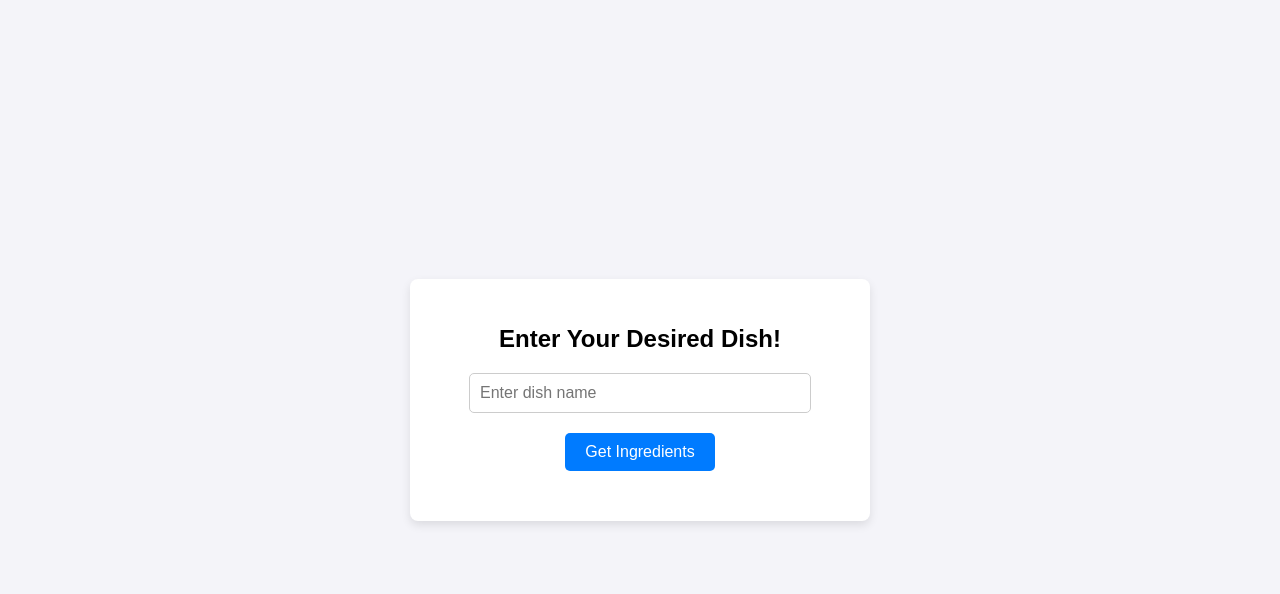
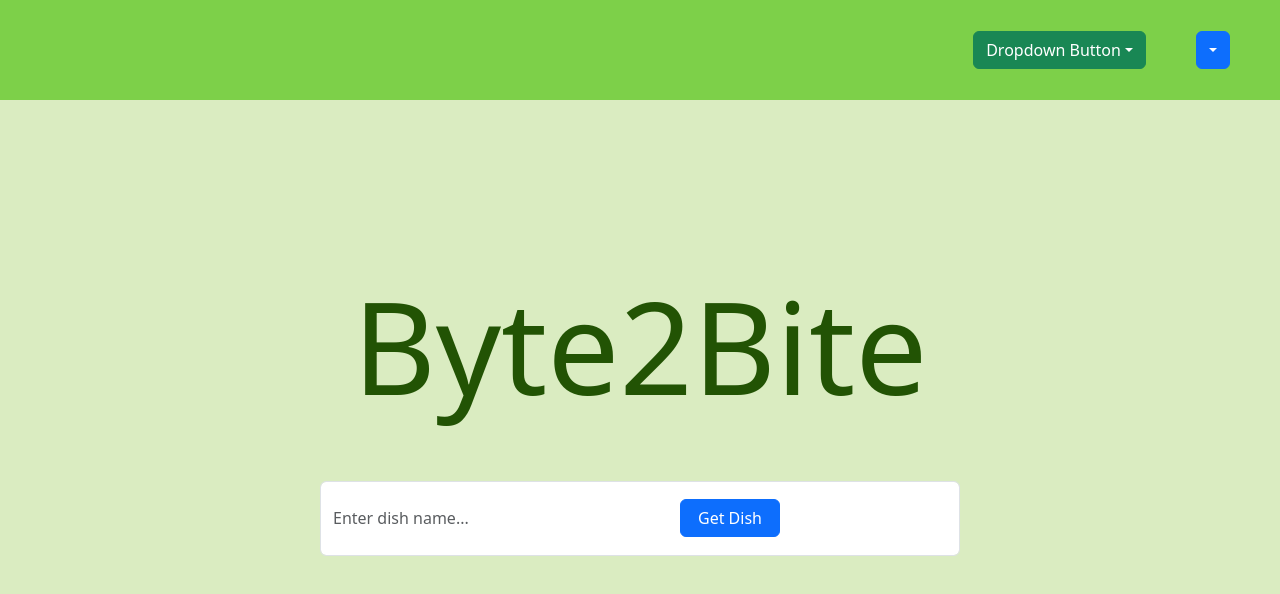
Before and after one commit to tushiroda/HackRU, a React (Create React App) app: page / in a window 1280 px wide. Shown: the top 594 px of the page. Built offline with nearby package versions, Linux system fonts and the light colour scheme; no server answers.

Commit message:
added a basic ui to the page

```diff
--- a/src/App.css
+++ b/src/App.css
@@ -1,6 +1,13 @@
+html, #root {
+  width: 100%;
+  height: 100%;
+  background: #DAECC1;
+
+}
+
 body {
+  width: 100%;
   font-family: Arial, sans-serif;
-  background-color: #f4f4f9;
   margin: 0;
   padding: 0;
   display: flex;
@@ -60,3 +67,37 @@ button:hover {
 .ingredients-list li {
   margin: 5px 0;
 }
+
+.topbar {
+  height: 100px;
+  width: 100%;
+  position:sticky;
+  top: 0;
+  background: #7DD049;
+}
+
+.inputQuery {
+  padding-top: 50px;
+  width: 50%;
+  height: 100px;
+}
+
+.prompt {
+  height: 75px;
+}
+
+.getDish {
+  position: absolute;
+  width: 100px;
+  right: 500px;
+}
+
+.group {
+  margin: 0px;
+  padding: 0px;
+}
+
+h1 {
+  font-size: 128px !important;
+  color: #225304 !important;
+}
--- a/src/App.tsx
+++ b/src/App.tsx
@@ -2,18 +2,67 @@ import React from "react";
 import "./App.css";
 import {IngredientAPI} from "./IngredientAPI.ts";
 
+import Dropdown from 'react-bootstrap/Dropdown';
+import DropdownButton from 'react-bootstrap/DropdownButton';
+import Form from 'react-bootstrap/Form';
+import Button from "react-bootstrap/esm/Button";
+
 function App() {
-  console.log(IngredientAPI("pizza"));
+  return (
+    <div className="h-100">
+      <div className="topbar d-flex justify-content-end align-items-center width-100">
+        <Dropdown>
+          <Dropdown.Toggle variant="success" id="dropdown-basic">
+            Dropdown Button
+          </Dropdown.Toggle>
 
-  return (
-    <div className="container">
-      <h1>Enter Your Desired Dish!</h1>
-      <input type="text" id="dishName" placeholder="Enter dish name" />
-      <button id="getIngredientsBtn">Get Ingredients</button>
-      <div id="ingredientsList" className="ingredients-list">
+          <Dropdown.Menu>
+            <Dropdown.Item href="#/action-1">Action</Dropdown.Item>
+            <Dropdown.Item href="#/action-2">Another action</Dropdown.Item>
+            <Dropdown.Item href="#/action-3">Something else</Dropdown.Item>
+          </Dropdown.Menu>
+        </Dropdown>
+        <Dropdown style={{ paddingLeft: "50px", paddingRight: "50px" }}>
+        <DropdownButton id="dropdown-basic-button" title="">
+          <Dropdown.Item href="#/action-1">Profile</Dropdown.Item>
+          <Dropdown.Divider />
+          <Dropdown.Item href="#/action-2">Settings</Dropdown.Item>
+        </DropdownButton>
+
+        </Dropdown>
+      </div>
+      <div className="d-flex flex-column justify-content-center align-items-center h-75">
+        <h1>Byte2Bite</h1>
+        <div className="d-flex flex-row w-100 justify-content-center align-items-center">
+          <Form className="inputQuery">
+            <Form.Group className="group d-flex justify-content-center align-items-center" controlId="formBasicEmail">
+              <Form.Control className="prompt" type="text" placeholder="Enter dish name..." />
+              <Button variant="primary" type="submit" className="getDish">
+                Get Dish
+              </Button>
+            </Form.Group>
+          </Form>
+        </div>
       </div>
     </div>
-  );
+  )
 }
 
 export default App;
+
+// function App() {
+//   console.log(IngredientAPI("pizza"));
+
+//   return (
+
+//     // <div className="container">
+//     //   <h1>Enter Your Desired Dish!</h1>
+//     //   <input type="text" id="dishName" placeholder="Enter dish name" />
+//     //   <button id="getIngredientsBtn">Get Ingredients</button>
+//     //   <div id="ingredientsList" className="ingredients-list">
+//     //   </div>
+//     // </div>
+//   );
+// }
+
+// export default App;
--- a/src/index.tsx
+++ b/src/index.tsx
@@ -1,6 +1,7 @@
 import React from "react";
 import ReactDOM from "react-dom/client";
 import App from "./App.tsx";
+import 'bootstrap/dist/css/bootstrap.min.css';
 
 const root = ReactDOM.createRoot(document.getElementById("root"));
 root.render(
```
Also changed, not shown: package.json (+7 -5 lines), src/Test.css (added, +12 -0 lines), src/Test.tsx (added, +22 -0 lines), 1 other file (tests, documents, lock files or other folders).
